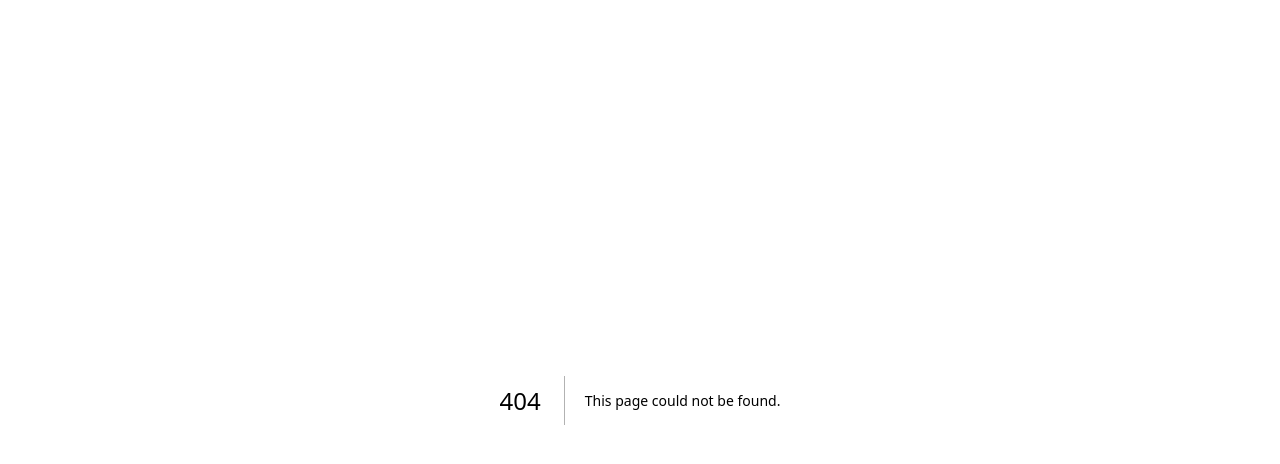
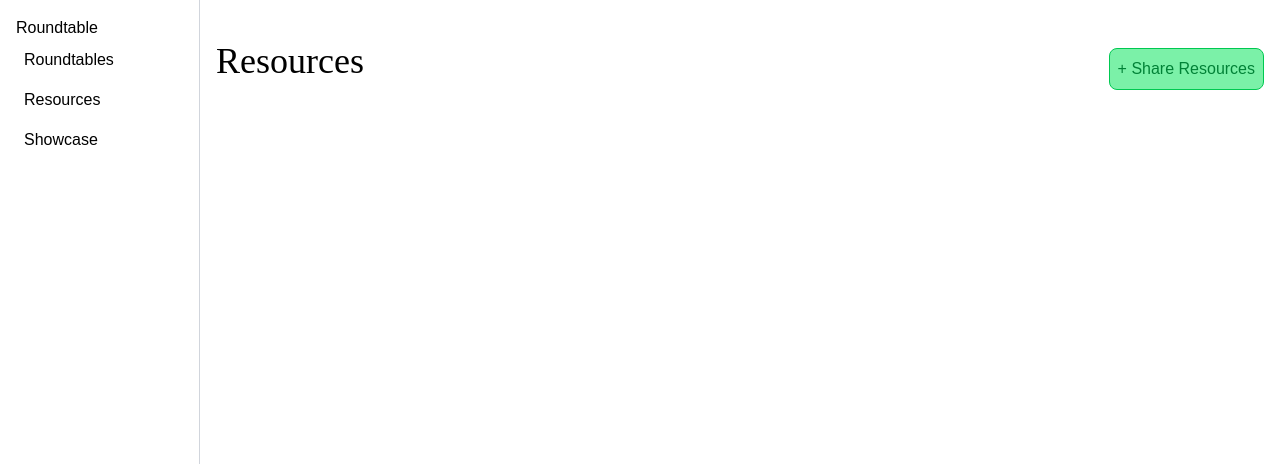
Before and after one commit to Dnyanesh6/round_table_frontend, a Next.js app: page /resources/1 in a window 1280 px wide. Before the commit this address had no page. Shown: the top 464 px of the page. Built offline with nearby package versions, Linux system fonts and the light colour scheme; no server answers.

Commit message:
Add ResourcePage component with sidebar navigation and share resources functionality

```diff
--- /dev/null
+++ b/src/app/resources/[id]/page.tsx
@@ -0,0 +1,59 @@
+"use client"
+import { useState } from "react";
+import Sidebar from "../../../components/sidebar"
+import { useRouter } from "next/navigation";
+import ShareResources from "../../../components/shareResources";
+
+export default function ResourcePage({params}: {params: {id: string}}) {
+    const [share,setShare] = useState(false);
+    const router = useRouter();
+
+    const handleMenuToggle = () => {
+        // Logic to toggle the mobile menu
+        console.log("Menu toggled");
+        router.push("/sidebar"); // Navigate to the sidebar
+    };
+    return(
+        <div className="flex flex-row h-screen w-screen bg-white">
+            <Sidebar className="hidden md:flex h-full w-[200px] flex-shrink-0" />
+
+            <div className="flex-1 p-4 h-full bg-white text-black overflow-y-auto">
+                <button
+                onClick={handleMenuToggle}
+                className="lg:hidden md:hidden p-2 mb-4 border rounded-lg text-black-700">
+                    Menu
+                </button>
+
+                <div className="flex flex-col mt-4 sm:flex-row sm:items-center sm:justify-between">
+                    {/* Mobile-first text size */}
+                    <h1 className="text-2xl md:text-3xl lg:text-4xl font-[Instrument]">Resources</h1>
+
+                    {/* 2. Buttons: 'ml-130' removed, 'mt-4' for mobile stacking */}
+                    <div className="flex flex-row mt-4 sm:mt-0 gap-2 md:gap-4 lg:gap-6 items-center">
+                        <button
+                        onClick={() => setShare(!share)}
+                        className="mt-4 lg:p-2 bg-green-300 border p-2 border-green-500 rounded-lg text-green-700"> + Share Resources</button>
+                    </div>
+                </div>
+            </div>
+
+            {share && (
+                        <div
+                        className="fixed inset-0 flex items-center justify-center z-50">
+                            {/* backdrop */}
+                            <div
+                            onClick={() => setShare(false)}
+                            className="fixed inset-0 bg-black/30 backdrop-blur-sm z-40">
+                            </div>
+
+                            {/* content */}
+                        <div></div>
+                            <div
+                            className="flex flex-col items-center w-screen m-20 mr-10 ml-10 justify-center inset-40  rounded-lg z-50">
+                                <ShareResources onClose={() => setShare(false)} />
+                            </div>
+                        </div>
+                    )}
+        </div>
+    )
+}
```
